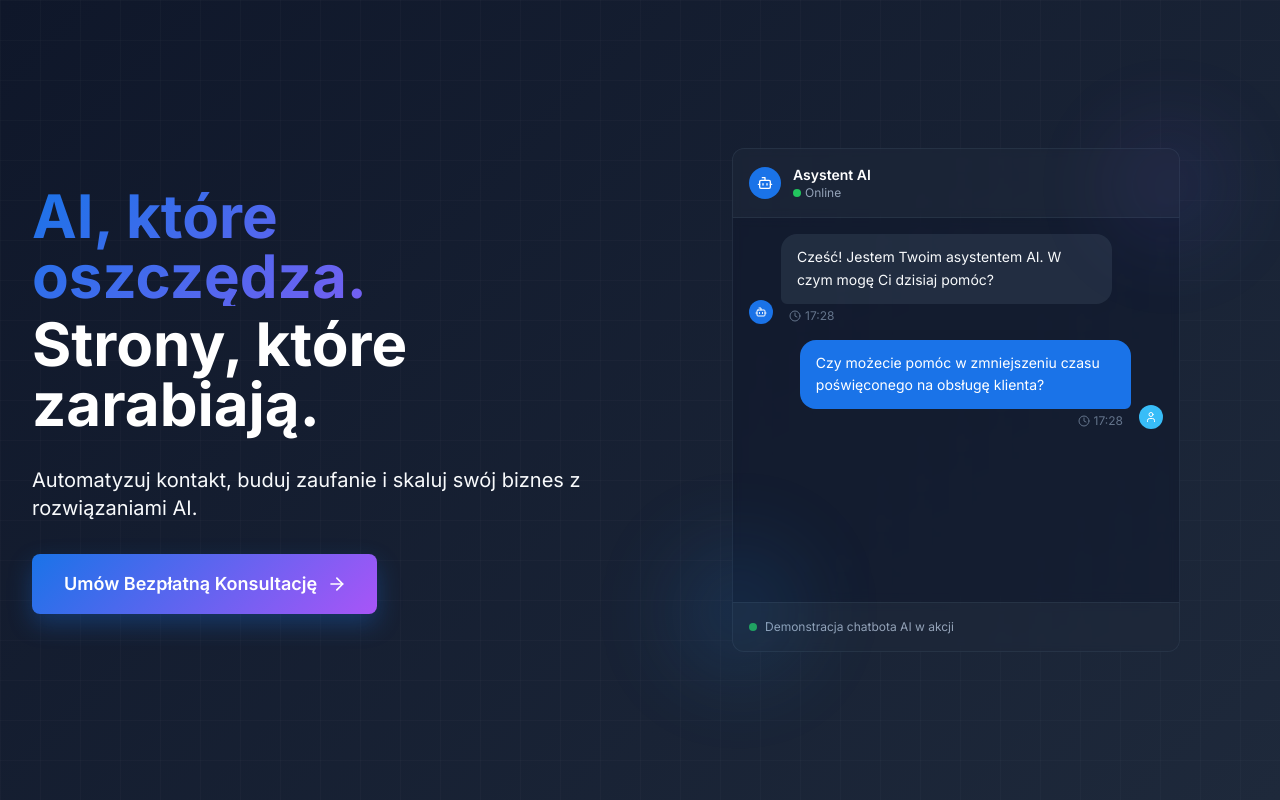
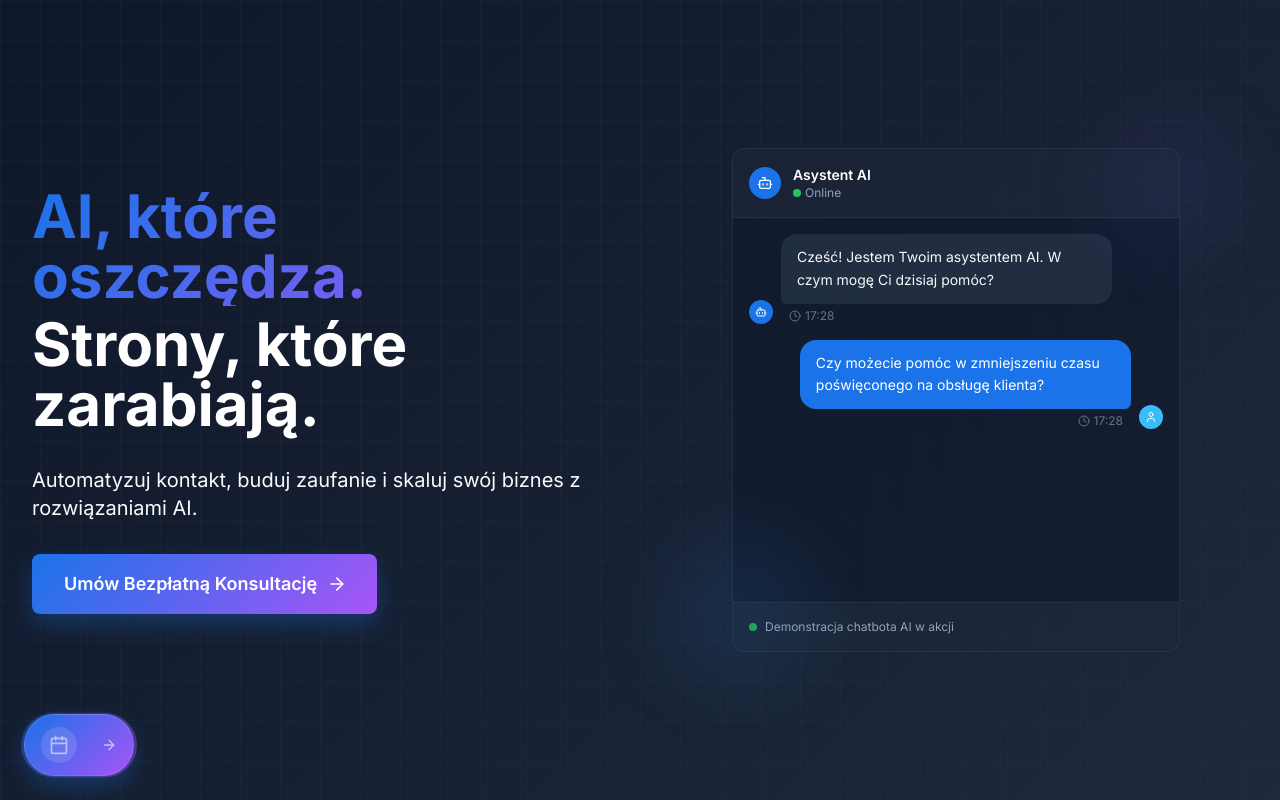
Before and after one commit to glucosegeek/Bergss, a React (Vite) app: page / in a window 1280 px wide. Shown: the top 800 px of the page. Built offline with nearby package versions, Linux system fonts and the light colour scheme; no server answers.

Commit message:
Create Fixed Bottom-Left Button

```diff
--- a/src/App.tsx
+++ b/src/App.tsx
@@ -19,6 +19,7 @@ import Demo from './pages/Demo';
 import Terms from './pages/Terms';
 import Privacy from './pages/Privacy';
 import Cookies from './pages/Cookies';
+import FixedConsultationButton from './components/ui/FixedConsultationButton';
 
 // Component to handle scroll to top on route change
 const ScrollToTop: React.FC = () => {
@@ -46,6 +47,7 @@ function App() {
               <FinalCTA />
               <ContactForm />
               <Footer />
+              <FixedConsultationButton />
             </>
           } />
           <Route path="/o-nas" element={
--- /dev/null
+++ b/src/components/ui/FixedConsultationButton.tsx
@@ -0,0 +1,103 @@
+import React, { useState } from 'react';
+import { Calendar, ArrowRight } from 'lucide-react';
+import { motion } from 'framer-motion';
+import BookCallForm from '../BookCallForm/BookCallForm';
+
+const FixedConsultationButton: React.FC = () => {
+  const [isBookCallOpen, setIsBookCallOpen] = useState(false);
+  const [isHovered, setIsHovered] = useState(false);
+
+  return (
+    <>
+      {/* Fixed Button */}
+      <motion.div
+        initial={{ opacity: 0, y: 100 }}
+        animate={{ opacity: 1, y: 0 }}
+        transition={{ duration: 0.6, delay: 1 }}
+        className="fixed bottom-6 left-6 z-50"
+        onMouseEnter={() => setIsHovered(true)}
+        onMouseLeave={() => setIsHovered(false)}
+      >
+        <motion.button
+          onClick={() => setIsBookCallOpen(true)}
+          whileHover={{ scale: 1.05 }}
+          whileTap={{ scale: 0.95 }}
+          className="group relative btn-touch flex items-center gap-3 gradient-primary text-white px-4 py-3 rounded-full shadow-brand hover:shadow-brand-lg transition-all duration-300 backdrop-blur-sm border border-white/20"
+          aria-label="Umów bezpłatną konsultację"
+        >
+          {/* Icon */}
+          <motion.div
+            animate={{ rotate: isHovered ? 360 : 0 }}
+            transition={{ duration: 0.5 }}
+            className="bg-white/20 rounded-full p-2"
+          >
+            <Calendar className="w-5 h-5 text-white" />
+          </motion.div>
+
+          {/* Text - Hidden on mobile, visible on larger screens */}
+          <motion.div
+            initial={{ width: 0, opacity: 0 }}
+            animate={{
+              width: isHovered ? 'auto' : 0,
+              opacity: isHovered ? 1 : 0
+            }}
+            transition={{ duration: 0.3 }}
+            className="hidden sm:block overflow-hidden whitespace-nowrap"
+          >
+            <span className="text-sm font-semibold">
+              Umów Konsultację
+            </span>
+          </motion.div>
+
+          {/* Arrow Icon */}
+          <motion.div
+            animate={{ x: isHovered ? 5 : 0 }}
+            transition={{ duration: 0.3 }}
+            className="hidden sm:block"
+          >
+            <ArrowRight className="w-4 h-4 text-white" />
+          </motion.div>
+
+          {/* Pulse Animation */}
+          <motion.div
+            animate={{
+              scale: [1, 1.2, 1],
+              opacity: [0.3, 0.6, 0.3]
+            }}
+            transition={{
+              duration: 2,
+              repeat: Infinity,
+              ease: "easeInOut"
+            }}
+            className="absolute inset-0 rounded-full gradient-primary"
+          />
+
+          {/* Glow Effect */}
+          <div className="absolute inset-0 rounded-full bg-gradient-to-r from-brand-primary/50 to-accent-purple/50 blur-lg opacity-0 group-hover:opacity-100 transition-opacity duration-300 -z-10" />
+        </motion.button>
+
+        {/* Mobile Tooltip */}
+        <motion.div
+          initial={{ opacity: 0, x: -10 }}
+          animate={{
+            opacity: isHovered ? 1 : 0,
+            x: isHovered ? 0 : -10
+          }}
+          transition={{ duration: 0.3 }}
+          className="sm:hidden absolute left-full ml-3 top-1/2 transform -translate-y-1/2 bg-slate-800/90 backdrop-blur-sm text-white px-3 py-2 rounded-lg text-sm font-medium whitespace-nowrap border border-slate-700/50"
+        >
+          Umów Konsultację
+          <div className="absolute right-full top-1/2 transform -translate-y-1/2 border-4 border-transparent border-r-slate-800/90" />
+        </motion.div>
+      </motion.div>
+
+      {/* Book Call Form Modal */}
+      <BookCallForm
+        isOpen={isBookCallOpen}
+        onClose={() => setIsBookCallOpen(false)}
+      />
+    </>
+  );
+};
+
+export default FixedConsultationButton;
--- a/src/index.css
+++ b/src/index.css
@@ -520,6 +520,19 @@
     }
   }
 
+  /* Fixed button specific styles */
+  .fixed-button-safe {
+    bottom: calc(1.5rem + env(safe-area-inset-bottom));
+    left: calc(1.5rem + env(safe-area-inset-left));
+  }
+
+  @media (max-width: 480px) {
+    .fixed-button-safe {
+      bottom: calc(1rem + env(safe-area-inset-bottom));
+      left: calc(1rem + env(safe-area-inset-left));
+    }
+  }
+
   /* Enhanced animations */
   @keyframes shrink {
     from {
```
